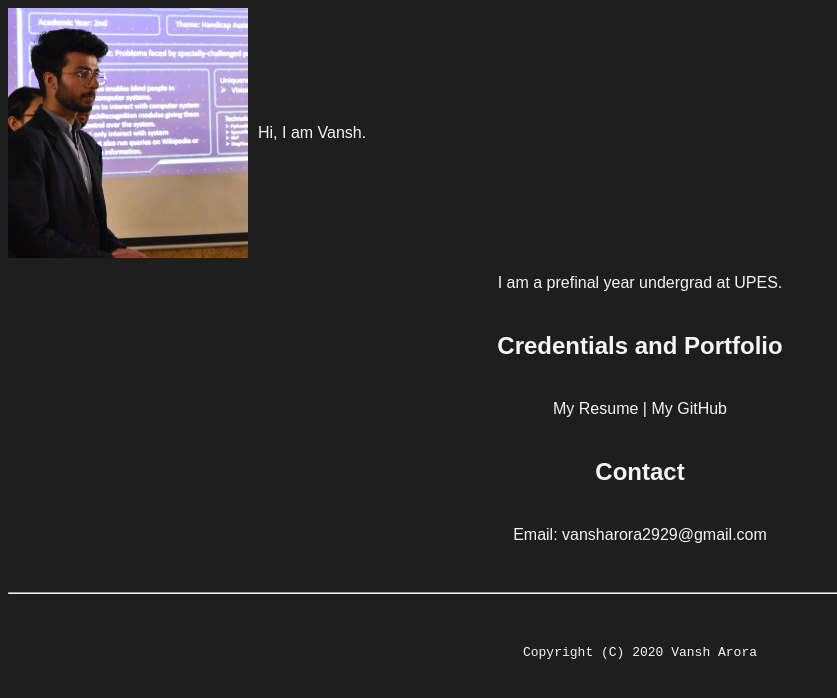
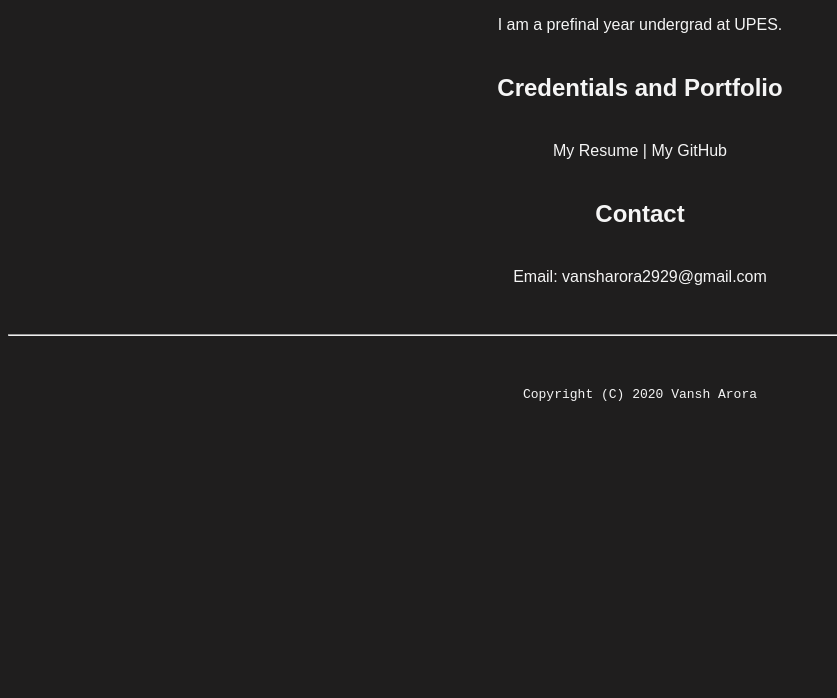
Before and after one commit to Vansh-Arora/Vansh-Arora.github.io, a plain HTML site: page index.html in a window 1280 px wide. Shown: the whole page, without its empty margins (0-837 px from the left). Drawn offline with Linux system fonts and the light colour scheme.

Commit message:
removed image

```diff
--- a/index.html
+++ b/index.html
@@ -28,11 +28,6 @@
 </header>
 
 <body>
-  <!-- add the banner image here -->
-  <div class="aligned">
-      <img class="hero" src="images/VA.jpeg" alt="banner" style="width:240px;height:250px;">
-      <span>Hi, I am Vansh.</span>
-  </div>
 
   <!-- add the name for the website -->
 
```
